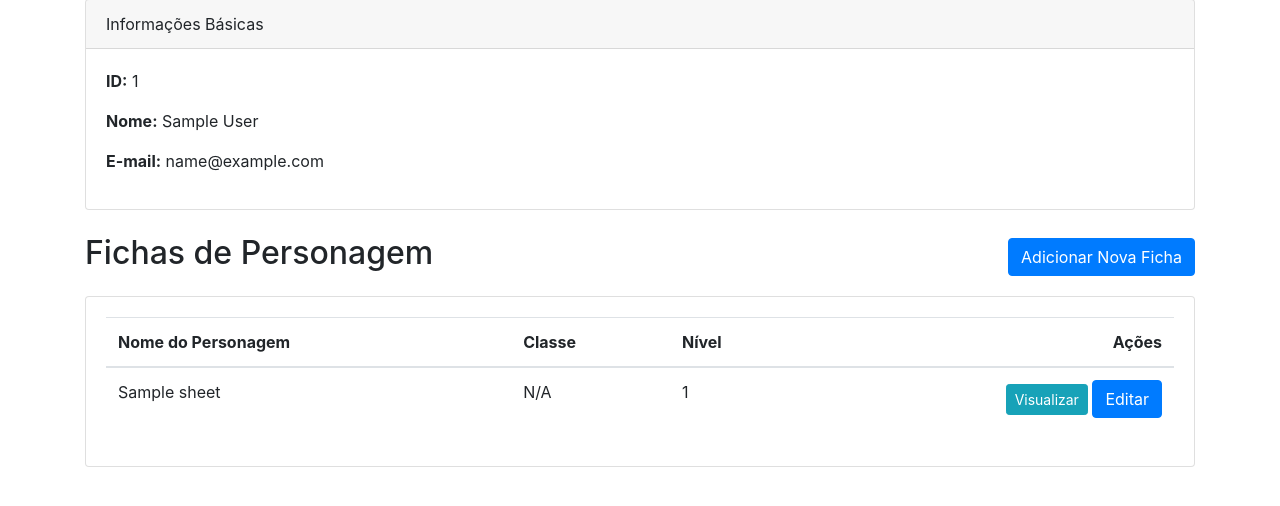
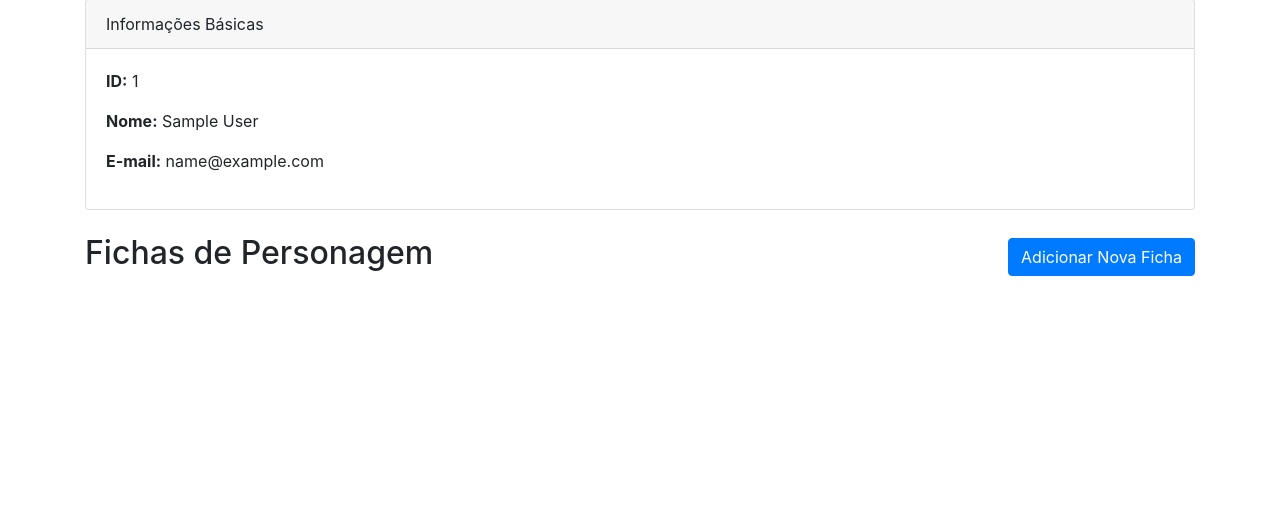
Before and after one commit to PedroLyra22/ficha-dnd-plus, a Flask app: page /users/1 in a window 1280 px wide. Shown: the part 121-627 px from the top of the page. Run offline with Flask 3, Linux system fonts and the light colour scheme; tables that the repository leaves empty hold one stand-in row (values such as "Sample post"); some libraries are stand-ins or nearby versions.

Commit message:
feat: correção de rota inexistente

```diff
--- a/app/templates/user/show.html
+++ b/app/templates/user/show.html
@@ -30,38 +30,6 @@
             <a href="{{ url_for('main.create_config_sheet') }}" class="btn btn-primary">Adicionar Nova Ficha</a>
         </div>
 
-        <div class="card">
-            <div class="card-body">
-                {% if character_sheets %}
-                    <table class="table table-hover">
-                        <thead>
-                            <tr>
-                                <th>Nome do Personagem</th>
-                                <th>Classe</th>
-                                <th>Nível</th>
-                                <th class="text-right">Ações</th>
-                            </tr>
-                        </thead>
-                        <tbody>
-                            {% for sheet in character_sheets %}
-                                <tr>
-                                    <td>{{ sheet.name }}</td>
-                                    <td>{{ sheet.class_type.name if sheet.class_type else 'N/A' }}</td>
-                                    <td>{{ sheet.level }}</td>
-                                    <td class="text-right">
-                                        <a href="{{ url_for('main.show_character_sheet', sheet_id=sheet.id) }}" class="btn btn-info btn-sm">Visualizar</a>
-                                        <a href="{{ url_for('main.edit_character_sheet', sheet_id=sheet.id) }}" class="btn btn-primary">Editar</a>
-                                    </td>
-                                </tr>
-                            {% endfor %}
-                        </tbody>
-                    </table>
-                {% else %}
-                    <p class="text-muted">Ainda não há fichas de personagem cadastradas para este usuário.</p>
-                {% endif %}
-            </div>
-        </div>
-
     </div>
 
     <script src="https://code.jquery.com/jquery-3.5.1.slim.min.js"></script>
```
